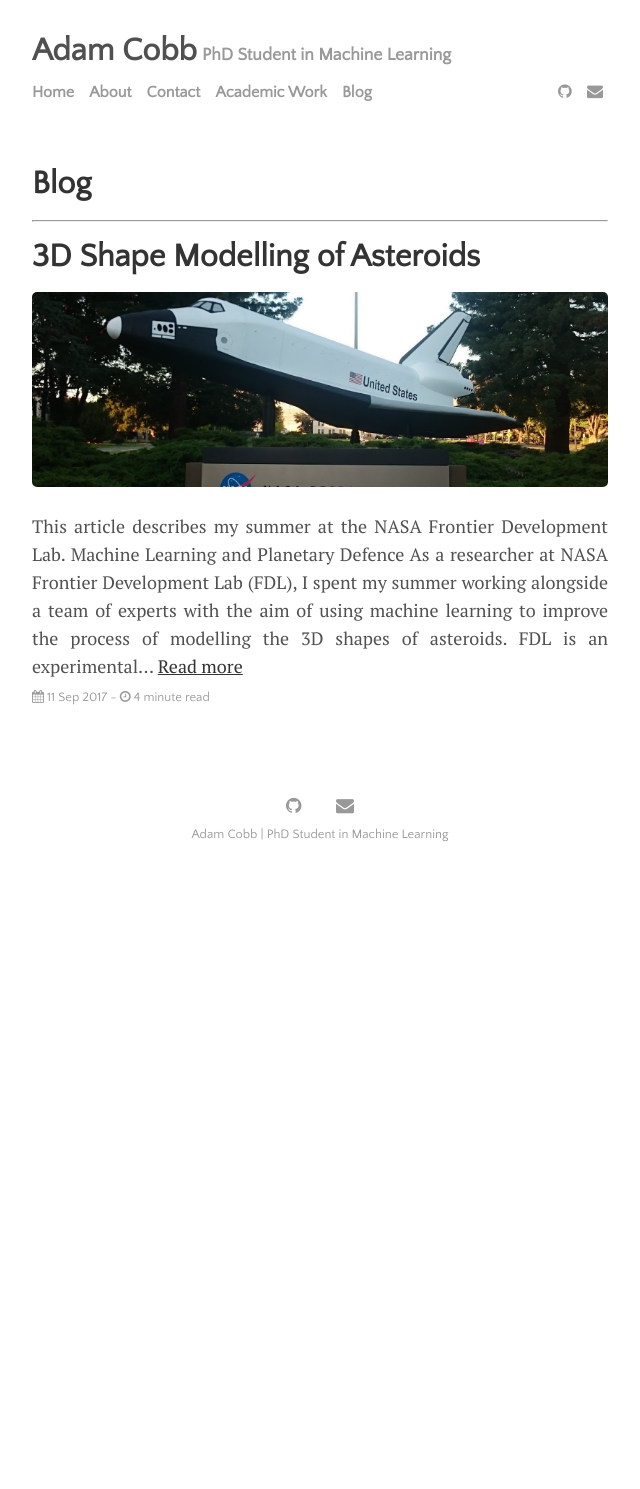
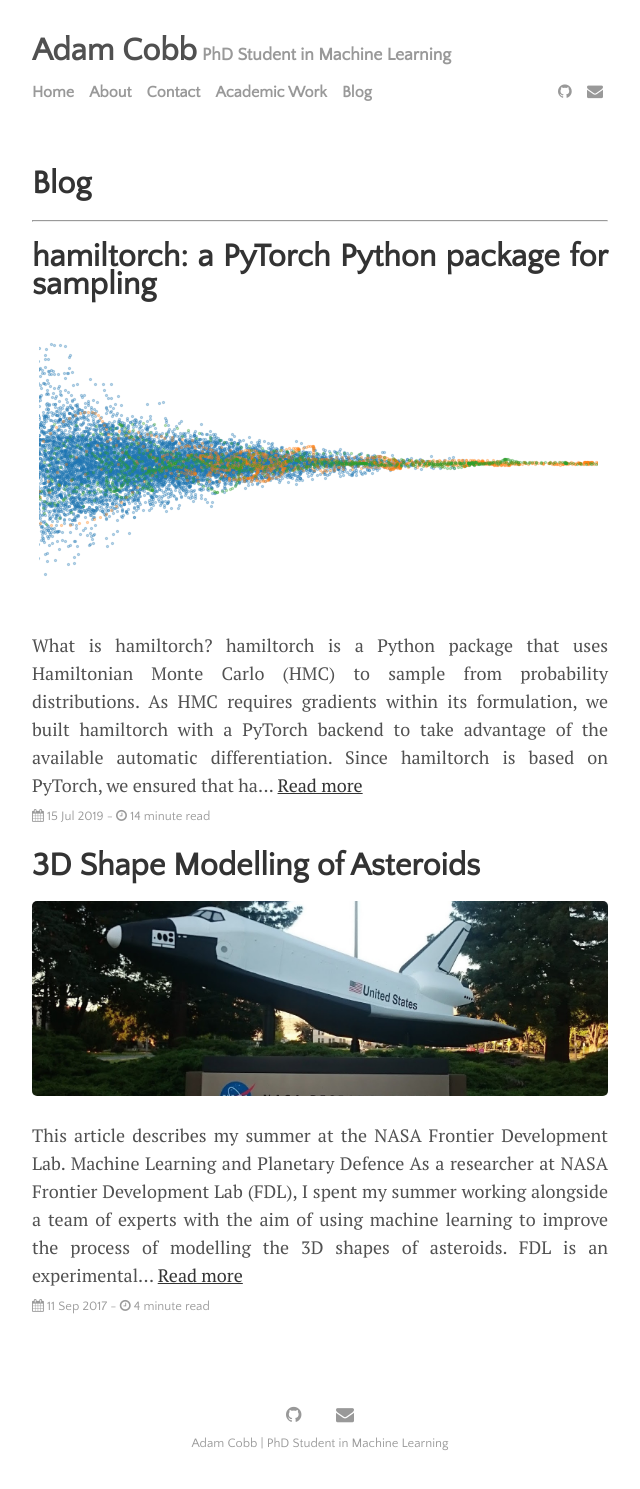
Before and after one commit to AdamCobb/AdamCobb.github.io, a Jekyll site: the page built from menu/writing.md, in a window 1280 px wide. Shown: the whole page, without its empty margins (320-960 px from the left). Built offline with Jekyll 4.4.1, drawn with Linux system fonts in a browser that asks for light colours; nearby versions of some CDN libraries; before the commit the page ends 900 px from its top, so only the background shows below that; some of the changed lines change nothing that is shown.

Commit message:
hamiltorch blog

````diff
--- /dev/null
+++ b/_posts/2019-07-15-hamiltorch.md
@@ -0,0 +1,546 @@
+---
+layout: post
+title: "hamiltorch: a PyTorch Python package for sampling"
+categories: journal
+tags: [documentation,sample]
+image:
+  feature: funnel_side.png
+  teaser: funnel_side.png
+  credit:
+  creditlink:
+---
+<!-- This blog post introduces the basics of [*hamiltorch*](www.google.co.uk). -->
+
+## What is *hamiltorch*?
+
+`hamiltorch` is a Python package that uses *Hamiltonian Monte Carlo (HMC)* to sample from probability distributions. As HMC requires gradients within its formulation, we built `hamiltorch` with a PyTorch backend to take advantage of the available automatic differentiation. Since `hamiltorch` is based on PyTorch, we ensured that `hamiltorch` is able to sample directly from neural network (NN) models (objects inheriting from the `torch.nn.Module`). As far as we are aware there are two main strengths to `hamiltorch`:
+1. We have built Riemannian Manifold Hamiltonian Monte Carlo into our framework, which allows others to build/improve on the possible Riemannian metrics available in our toolbox.
+2. Anyone can build a NN model in PyTorch and then use `hamiltorch` to directly sample from the network. This includes using Convolutional NNs and taking advantage of GPUs.
+
+## Getting started
+
+First install the dependency:
+https://github.com/mariogeiger/hessian
+
+Then install this package <font color="red">(Link to hamiltorch coming soon)</font>:
+
+```
+git clone https://github.com/AdamCobb/hamiltorch.git
+cd hamiltorch
+pip install .
+```
+
+Now you are ready to start playing around with `hamiltorch`.
+
+We can start with opening up a Jupyter Notebook and importing the relevant modules:
+
+```python
+import torch
+import hamiltorch
+import matplotlib.pyplot as plt
+%matplotlib inline
+```
+
+We can also take this opportunity to use `hamiltorch` to set the random seed and select a GPU if it is available (however I recommend sticking to CPU(s) unless you are working on a large NN e.g. see <A href="#bayesian-neural-networks-with-hamiltorch">here</A>).
+
+```python
+hamiltorch.set_random_seed(123)
+device = torch.device('cuda' if torch.cuda.is_available() else 'cpu')
+```
+
+Now we are ready to introduce an application:
+
+## Sampling a multivariate Gaussian
+***
+1. We would like to sample from a multivariate Gaussian distribution. However, we cannot directly sample from the distribution as one normally would. The task is to use `hamiltorch` to sample from this multivariate Gaussian.
+
+***
+
+This is where I introduce one of the core components of `hamiltorch`, the log probability function. In `hamiltorch`, we have designed the samplers to receive a function handle `log_prob_func`, which the sampler will use to evaluate the log probability of each sample. A `log_prob_func` must take a 1-d vector of length equal to the number of parameters that are being sampled. For the example of our multivariate Gaussian distribution, we can define our `log_prob_func` as follows:
+
+```python
+def log_prob_func(params):
+    mean = torch.tensor([1.,2.,3.])
+    stddev = torch.tensor([0.5,0.5,0.5])
+    return torch.distributions.Normal(mean, stddev).log_prob(params).sum()
+```
+This simply defines the log probability of a 3-dimensional Gaussian distribution, $$\mathcal{N}(\mathbf{x};\boldsymbol{\mu},\boldsymbol{\Sigma})$$, where $$ \boldsymbol{\mu} = [1,2,3] $$ and $$ \boldsymbol{\Sigma} = \mathrm{diag}([0.1,0.1,0.1]) $$. Therefore for a 3-dimensional vector, `log_prob_func` returns a single number corresponding to $$ p(\mathbf{x}\vert\boldsymbol{\mu},\boldsymbol{\Sigma}) $$.
+
+Now that the `log_prob_func` has been defined above, we can start to use the core sampler in `hamiltorch`. Here, I introduce the `hamiltorch.sample` function, where details of the arguments and their definitions are listed <A href="#hamiltorch-function-descriptions">here</A>. We can now sample from the multivariate Gaussian using mostly the default sampler settings (Standard HMC). This is without spending too much time optimising the parameters such as the trajectory length (`num_steps_per_sample`) and the step size.
+
+#### Simple HMC:
+
+```python
+num_samples = 400
+step_size = .3
+num_steps_per_sample = 5
+
+hamiltorch.set_random_seed(123)
+params_init = torch.zeros(3)
+params_hmc = hamiltorch.sample(log_prob_func=log_prob, params_init=params_init,  num_samples=num_samples, step_size=step_size, num_steps_per_sample=num_steps_per_sample)
+```
+*Output:*
+
+    Sampling (Sampler.HMC; Integrator.IMPLICIT)
+    Time spent  | Time remain.| Progress             | Samples | Samples/sec
+    0d:00:00:00 | 0d:00:00:00 | #################### | 400/400 | 506.48
+    Acceptance Rate 1.00
+
+
+#### Riemannian HMC:
+
+Say we now want to perform Riemannian Manifold HMC (RMHMC), which incorporates the geometry of the problem. We can simply select RMHMC by setting `sampler=hamiltorch.Sampler.RMHMC`.
+
+```python
+sampler=hamiltorch.Sampler.RMHMC
+integrator=hamiltorch.Integrator.IMPLICIT
+
+hamiltorch.set_random_seed(123)
+params_init = torch.zeros(3)
+params_irmhmc = hamiltorch.sample(log_prob_func=log_prob, params_init=params_init, num_samples=num_samples, step_size=step_size, num_steps_per_sample=num_steps_per_sample, sampler=sampler, integrator=integrator)
+```
+*Output:*
+
+    Sampling (Sampler.RMHMC; Integrator.IMPLICIT)
+    Time spent  | Time remain.| Progress             | Samples | Samples/sec
+    0d:00:00:29 | 0d:00:00:00 | #################### | 400/400 | 13.73
+    Acceptance Rate 1.00
+
+We can also repeat the above RMHMC scheme for **explicit** integration and set the `integrator=hamiltorch.Integrator.EXPLICIT`. For the differences between the integrators and the samplers, please refer to our paper <font color="red">(Link coming soon)</font>.
+
+We can then plot these 3D samples below.
+
+***
+
+<center>
+	<img src="{{ site.github.url }}/images/Gaussian_plots.png" alt="Gauss" style="width:100%;">
+</center>
+<sub>
+<sub>
+<em>
+	<center>
+			<sub><strong>Samples taken from the 3D Gaussian distribution plotted in three 2D plots.</strong></sub>
+			<sub> Both Riemannian-based samplers benefit from taking into account the underlying geometry.</sub>
+	</center>
+</em>
+</sub>
+</sub>
+
+***
+
+## Sampling from a more complicated distribution
+
+So far we have sampled from a simple multivariate Gaussian distribution, where the geometry was well defined such that the metric tensor is always positive semi-definitive. In order to give a flavour of how one might go about dealing with less-well behaved log probabilities, we will use the funnel distribution[^1] as an illustrative example.
+
+*Definition:*
+
+$$\prod_i^D\mathcal{N}(x_i\vert 0, \exp\{-v\})\mathcal{N}(v\vert 0, 3^2)$$
+
+Where we wish to sample the $$D+1$$ dimensional vector $$[v, x_1, \dots x_D]$$.
+
+*Code for `log_prob_func`:*
+
+```python
+D = 10
+# log_prob_func for funnel
+def funnel_ll(w, dim=D):
+    v_dist = torch.distributions.Normal(0,3)
+    ll = v_dist.log_prob(w[0])
+    x_dist = torch.distributions.Normal(0,torch.exp(-w[0])**0.5)
+    ll += x_dist.log_prob(w[1:]).sum()
+    return ll
+```
+
+The key reason for using the funnel distribution is because its marginal distribution, $$p(v) = \mathcal{N}(v\vert 0, 3^2)$$, is a simple Gaussian. Therefore, despite it being a hierarchical model that is challenging to sample, the marginal is known and can be compared with the empirical samples.
+
+The problem we have now is that the metric tensor is no longer positive semi-definitive. A possible solution to this problem is by filtering out the negative eigenvalues using *softabs*[^2]. This can be done by setting `metic=hamiltorch.Metric.SOFTABS` for all RMHMC samplers.
+
+Again, we can now run the three different samplers as follows:
+
+#### Simple HMC:
+
+```python
+hamiltorch.set_random_seed(123)
+params_init = torch.ones(D + 1)
+params_init[0] = 0.
+step_size = 0.3093
+num_samples = 500
+L = 25
+omega=100
+threshold = 1e-3
+softabs_const=10**6
+
+params_hmc = hamiltorch.sample(log_prob_func=funnel_ll, params_init=params_init, num_samples=num_samples,
+                               step_size=step_size, num_steps_per_sample=L)
+```
+*Output:*
+
+    Sampling (Sampler.HMC; Integrator.IMPLICIT)
+    Time spent  | Time remain.| Progress             | Samples | Samples/sec
+    0d:00:00:10 | 0d:00:00:00 | #################### | 500/500 | 45.89
+    Acceptance Rate 0.99
+
+
+#### Implicit RMHMC:
+
+```python
+hamiltorch.set_random_seed(123)
+params_init = torch.ones(D + 1)
+params_init[0] = 0.
+step_size = 0.15
+num_samples = 50
+num_steps_per_sample = 25
+threshold = 1e-3
+softabs_const=10**6
+
+params_i_rmhmc = hamiltorch.sample(log_prob_func=funnel_ll, params_init=params_init, num_samples=num_samples,
+                                   sampler=hamiltorch.Sampler.RMHMC, integrator=hamiltorch.Integrator.IMPLICIT,
+                                   metric=hamiltorch.Metric.SOFTABS, fixed_point_threshold=threshold, jitter=0.01,
+                                   num_steps_per_sample=num_steps_per_sample, step_size=step_size, softabs_const=softabs_const)
+
+
+```
+*Output:*
+
+Note that as the funnel distribution can be ill-defined in some parts of the space, the sampler informs the user when a sample results in an invalid log probability or an invalid hessian. These samples are rejected and the sampler recovers and continues from the previous accepted sample.
+
+
+        Sampling (Sampler.RMHMC; Integrator.IMPLICIT)
+        Time spent  | Time remain.| Progress             | Samples | Samples/sec
+        Invalid log_prob: -inf, params: tensor([ -190.1948, -2425.3206,  -269.3571, -2584.8828,  -853.4375, -1716.3528,
+                -1671.2803,  1183.8041, -1716.4843,   -13.2883,   396.5518],
+               grad_fn=<AddBackward0>)
+        Invalid hessian: tensor([[       nan, -0.0000e+00, -0.0000e+00, -0.0000e+00, -0.0000e+00, -0.0000e+00,
+                 -0.0000e+00, -0.0000e+00, -0.0000e+00, -0.0000e+00, -0.0000e+00],
+                [-0.0000e+00, 1.1894e-33, -0.0000e+00, -0.0000e+00, -0.0000e+00, -0.0000e+00,
+                 -0.0000e+00, -0.0000e+00, -0.0000e+00, -0.0000e+00, -0.0000e+00],
+                [-0.0000e+00, -0.0000e+00, 1.1894e-33, -0.0000e+00, -0.0000e+00, -0.0000e+00,
+                 -0.0000e+00, -0.0000e+00, -0.0000e+00, -0.0000e+00, -0.0000e+00],
+                [-0.0000e+00, -0.0000e+00, -0.0000e+00, 1.1894e-33, -0.0000e+00, -0.0000e+00,
+                 -0.0000e+00, -0.0000e+00, -0.0000e+00, -0.0000e+00, -0.0000e+00],
+                [-0.0000e+00, -0.0000e+00, -0.0000e+00, -0.0000e+00, 1.1894e-33, -0.0000e+00,
+                 -0.0000e+00, -0.0000e+00, -0.0000e+00, -0.0000e+00, -0.0000e+00],
+                [-0.0000e+00, -0.0000e+00, -0.0000e+00, -0.0000e+00, -0.0000e+00, 1.1894e-33,
+                 -0.0000e+00, -0.0000e+00, -0.0000e+00, -0.0000e+00, -0.0000e+00],
+                [-0.0000e+00, -0.0000e+00, -0.0000e+00, -0.0000e+00, -0.0000e+00, -0.0000e+00,
+                 1.1894e-33, -0.0000e+00, -0.0000e+00, -0.0000e+00, -0.0000e+00],
+                [-0.0000e+00, -0.0000e+00, -0.0000e+00, -0.0000e+00, -0.0000e+00, -0.0000e+00,
+                 -0.0000e+00, 1.1894e-33, -0.0000e+00, -0.0000e+00, -0.0000e+00],
+                [-0.0000e+00, -0.0000e+00, -0.0000e+00, -0.0000e+00, -0.0000e+00, -0.0000e+00,
+                 -0.0000e+00, -0.0000e+00, 1.1894e-33, -0.0000e+00, -0.0000e+00],
+                [-0.0000e+00, -0.0000e+00, -0.0000e+00, -0.0000e+00, -0.0000e+00, -0.0000e+00,
+                 -0.0000e+00, -0.0000e+00, -0.0000e+00, 1.1894e-33, -0.0000e+00],
+                [-0.0000e+00, -0.0000e+00, -0.0000e+00, -0.0000e+00, -0.0000e+00, -0.0000e+00,
+                 -0.0000e+00, -0.0000e+00, -0.0000e+00, -0.0000e+00, 1.1894e-33]],
+               grad_fn=<DivBackward0>), params: tensor([ -75.8118, -503.8369, -120.8768, -207.3312,  252.1230, -685.7836,
+                -530.2316, -203.5684,  192.2168,  -27.8746, -715.1514],
+               grad_fn=<AddBackward0>)
+        Invalid log_prob: -inf, params: tensor([ -104.7945, -1396.6093, -1758.9779,   490.2879,  -305.7715,  -188.9097,
+                 -176.8809,   378.2602,    99.7805,   913.4412,   272.1174],
+               grad_fn=<AddBackward0>)
+        0d:00:14:53 | 0d:00:00:00 | #################### | 50/50 | 0.06
+        Acceptance Rate 0.94
+
+
+#### Implicit RMHMC:
+
+```python
+hamiltorch.set_random_seed(123)
+params_init = torch.ones(D + 1)
+params_init[0] = 0.
+step_size = 0.15
+num_samples = 50
+num_steps_per_sample = 25
+explicit_binding_const=10
+softabs_const=10**6
+
+params_e_rmhmc = hamiltorch.sample(log_prob_func=funnel_ll, params_init=params_init, num_samples=num_samples,
+                                   sampler=hamiltorch.Sampler.RMHMC, integrator=hamiltorch.Integrator.EXPLICIT,
+                                   metric=hamiltorch.Metric.SOFTABS, fixed_point_threshold=threshold, jitter=0.01,
+                                   num_steps_per_sample=num_steps_per_sample, step_size=step_size, explicit_binding_const=explicit_binding_const,
+                                   softabs_const=softabs_const)
+
+
+
+```
+*Output:*
+
+    Sampling (Sampler.RMHMC; Integrator.EXPLICIT)
+    Time spent  | Time remain.| Progress             | Samples | Samples/sec
+    Invalid hessian: tensor([[nan, -inf, inf, -inf, -inf, -inf, -inf, -inf, -inf, -inf, -inf],
+            [-inf, nan, nan, nan, nan, nan, nan, nan, nan, nan, nan],
+            [inf, nan, nan, nan, nan, nan, nan, nan, nan, nan, nan],
+            [-inf, nan, nan, nan, nan, nan, nan, nan, nan, nan, nan],
+            [-inf, nan, nan, nan, nan, nan, nan, nan, nan, nan, nan],
+            [-inf, nan, nan, nan, nan, nan, nan, nan, nan, nan, nan],
+            [-inf, nan, nan, nan, nan, nan, nan, nan, nan, nan, nan],
+            [-inf, nan, nan, nan, nan, nan, nan, nan, nan, nan, nan],
+            [-inf, nan, nan, nan, nan, nan, nan, nan, nan, nan, nan],
+            [-inf, nan, nan, nan, nan, nan, nan, nan, nan, nan, nan],
+            [-inf, nan, nan, nan, nan, nan, nan, nan, nan, nan, nan]],
+           grad_fn=<DivBackward0>), params: tensor([  75.5394,  -10.3087,    8.2127,  -20.3933,  -65.2353,  -19.7363,
+             -21.4557,  -35.2749, -160.6523,  -34.1107,   -5.9985],
+           requires_grad=True)
+    Invalid log_prob: -inf, params: tensor([-168.7018,   36.5917,  -56.3353,  -68.8884,   92.6008,   63.7991,
+              40.8584,   50.6511,   10.5664,  -41.6701,  -45.2683],
+           requires_grad=True)
+    0d:00:03:27 | 0d:00:00:00 | #################### | 50/50 | 0.25
+    Acceptance Rate 0.94
+
+
+We can then plot the samples (selecting one of the $$D$$ $$x_i$$'s to be on the horizontal axis):
+
+
+***
+
+<center>
+	<img src="{{ site.github.url }}/images/funnel_samples.png" alt="Gauss" style="width:100%;">
+</center>
+<sub>
+<sub>
+<em>
+	<center>
+			<sub><strong>Samples taken from the 11-dimensional funnel distribution.</strong></sub>
+			<sub> Again, both Riemannian-based samplers benefit from taking into account the underlying geometry and are able to sample in the narrow part of the funnel.</sub>
+	</center>
+</em>
+</sub>
+</sub>
+
+***
+
+We can also plot the marginal distributions of $$v$$ by representing them in histograms. We plot the known Gaussian distribution in each figure for comparison. The KL divergence, $$\mathrm{D_{KL}}$$, is also included to measure how close the empirical distribution is from the true one.
+
+***
+
+<center>
+	<img src="{{ site.github.url }}/images/funnel_hist_plots.png" alt="Gauss" style="width:100%;">
+</center>
+<sub>
+<sub>
+<em>
+	<center>
+			<sub><strong>The marginal distributions of all three samplers.</strong></sub>
+			<sub>Compared to the known distribution (the red line), the Riemannian samplers provide samples that appear less biased by the narrowness of the funnel. This leads to a lower (better) KL divergence.</sub>
+	</center>
+</em>
+</sub>
+</sub>
+
+***
+
+## Bayesian neural networks with hamiltorch ##
+
+We have built `hamiltorch` in a way that makes it easy to run HMC over any network. Rather than needing to define the appropriate likelihood and priors for the network, we have already built a specific function, `hamiltorch.sample_model`, that wraps around `hamiltorch.sample` and does all this for you.
+For example, let's define a PyTorch convolutional neural network (CNN)[^3], which has been designed for the MNIST data set[^4] as follows:
+
+```python
+import torch.nn as nn
+import torch.nn.functional as F
+hamiltorch.set_random_seed(123)
+device = torch.device('cuda' if torch.cuda.is_available() else 'cpu')
+class Net(nn.Module):
+    """ConvNet -> Max_Pool -> RELU -> ConvNet -> Max_Pool -> RELU -> FC -> RELU -> FC -> SOFTMAX"""
+    def __init__(self):
+        super(Net, self).__init__()
+        self.conv1 = nn.Conv2d(1, 20, 5, 1)
+        self.conv2 = nn.Conv2d(20, 50, 5, 1)
+        self.fc1 = nn.Linear(4*4*50, 500)
+        self.fc2 = nn.Linear(500, 10)
+
+    def forward(self, x):
+        x = F.relu(self.conv1(x))
+        x = F.max_pool2d(x, 2, 2)
+        x = F.relu(self.conv2(x))
+        x = F.max_pool2d(x, 2, 2)
+        x = x.view(-1, 4*4*50)
+        x = F.relu(self.fc1(x))
+        x = self.fc2(x)
+        return F.log_softmax(x, dim=1)
+net = Net()
+```
+
+This gives us a CNN with 431,080 parameters from which to sample. In addition to designing a network, we now have data that needs to be incorporated. Therefore, we can download, reshape and normalise the MNIST data using `torchvision.datasets.MNIST` to give us `x_train, y_train, x_val, y_val`. For this task we just pick the training set to consist of 100 samples and the validation to be 1000.
+
+Finally, we must ensure that the likelihood of the NN model is set correctly when calling `hamiltorch.sample_model`. We do this by setting the `model_loss='multi_class'`. This is in fact the default setting so we will leave this argument alone. However for regression, we would need to remember to set it to `'regression'`.
+
+We are now ready to sample from the CNN:
+
+```python
+hamiltorch.set_random_seed(123)
+params_init = hamiltorch.util.flatten(list(net.parameters())).to(device).clone()
+step_size = 0.003
+num_samples = 3000
+num_steps_per_sample = 1
+tau_out = 1. # Must be set to 1. for 'multi_class'
+params_hmc = hamiltorch.sample_model(net, x_train, y_train, params_init=params_init, num_samples=num_samples,
+                               step_size=step_size, num_steps_per_sample=num_steps_per_sample, tau_out=tau_out)
+
+```
+*Output:*
+
+    Sampling (Sampler.HMC; Integrator.IMPLICIT)
+    Time spent  | Time remain.| Progress             | Samples   | Samples/sec
+    0d:00:00:25 | 0d:00:00:00 | #################### | 3000/3000 | 116.33
+    Acceptance Rate 0.96
+
+The above sampling took place on a **GPU** and was able to sample at a rate of 116.33 samples per second. When we ran the same code for a **CPU**, the sampling rate was a mere 13.92 samples per second, which is a noticeable difference. This meant on a CPU, we had to wait 3 min 35 s compared to the 25 s we waited for the GPU. There was an even larger difference between the two, when we used the samples to make predictions over the 1000 digits in the validation set (10 s versus 3 min 25 s!).
+
+Finally, we can use our built in function `hamiltorch.predict_model` to evaluate the performance of the samples over the validation.
+
+```python
+pred_list, log_prob_list = hamiltorch.predict_model(net, x_val, y_val, samples=params_hmc, model_loss='multi_class', tau_out=1., tau_list=None)
+_, pred = torch.max(pred_list, 2)
+acc = []
+for i in range(pred.shape[0]):
+    a = (pred[i].float() == y_val.flatten()).sum().float()/y_val.shape[0]
+    acc.append(a)
+```
+
+This results in the following accuracy of samples over iterations:
+
+***
+
+<center>
+	<img src="{{ site.github.url }}/images/mnist_acc_100_training.png" alt="mnist" style="width:100%;">
+</center>
+<sub>
+<sub>
+<em>
+	<center>
+			<sub><strong>Performance of the samples over the validation set.</strong></sub>
+			<sub>The expected accuracy over all the samples after iteration 500 is 77.6 %. This is after having only observed 100 digits.</sub>
+	</center>
+</em>
+</sub>
+</sub>
+
+***
+
+## What's next for hamiltorch
+
+I am currently writing up my thesis so it might be a while before I implement the next steps but I would like to:
+
+* Add additional samplers such as MHMC, NUTS etc...
+* Add more metrics for RMHMC.
+
+If you have any suggestions feel free to send me an email!
+
+
+[^1]: First introduced by in *Radford M Neal et al. Slice sampling. The annals of statistics, 31(3):705–767, 2003.*
+[^2]: As implemented in *Michael Betancourt. A general metric for Riemannian manifold Hamiltonian Monte Carlo. In International Conference on Geometric Science of Information, pages 327–334. Springer, 2013.*
+[^3]: https://github.com/pytorch/examples/blob/master/mnist/main.py
+[^4]: *LeCun, Yann, Bottou, Leon, Bengio, Yoshua, and Haffner, Patrick. Gradient-based learning applied to document recognition. Proceedings of the IEEE, 86(11):2278– 2324, 1998.*
+
+***
+
+## hamiltorch function descriptions ##
+
+*hamiltorch.sample*
+
+<table style="width:100%">
+  <thead class="thead-light">
+    <tr>
+      <th>Parameter</th>
+      <th>Description</th>
+    </tr>
+  </thead>
+  <tbody>
+    <tr>
+      <td><code> log_prob_func </code></td>
+      <td>Function handle for a log probability.</td>
+    </tr>
+    <tr>
+      <td><code> params_init </code></td>
+      <td>Initial value for parameters.<br><b>Type:</b> PyTorch tensor of shape (D,), where D is the parameter dimension. </td>
+    </tr>
+    <tr>
+      <td><code> num_samples </code></td>
+      <td>Number of samples.<br><b>Type:</b> int, Default=10 </td>
+    </tr>
+    <tr>
+      <td><code> num_steps_per_sample </code></td>
+      <td>Number of leapfrog steps (trajectory length).<br><b>Type:</b> int, Default=10 </td>
+    </tr>
+    <tr>
+      <td><code> step_size </code></td>
+      <td>Step size for numerical integration.<br><b>Type:</b> float, Default=0.1 </td>
+    </tr>
+    <tr>
+      <td><code> jitter </code></td>
+      <td>Constant multiplier for uniform random variable to be added to diagonal of Fisher.<br><b>Type:</b> float, Default=None </td>
+    </tr>
+    <tr>
+      <td><code> normalizing_const </code></td>
+      <td>Normalisation constant for the Fisher (Often equal to size of the data set).<br><b>Type:</b> float, Default=1.0 </td>
+    </tr>
+    <tr>
+      <td><code> softabs_const </code></td>
+      <td>Controls the softness of the <i>softabs</i> metric.<br><b>Type:</b> float, Default=None </td>
+    </tr>
+    <tr>
+      <td><code> explicit_binding_const </code></td>
+      <td>Controls the binding constant for the <i>explicit RMHMC</i> integrator.<br><b>Type:</b> float, Default=100. </td>
+    </tr>
+    <tr>
+      <td><code> fixed_point_threshold </code></td>
+      <td>The threshold condition for ending a fixed point loop for the <i>implicit RMHMC</i> integrator.<br><b>Type:</b> float, Default=1e-5 </td>
+    </tr>
+    <tr>
+      <td><code> fixed_point_max_iterations </code></td>
+      <td>Maximum number of iterations before ending a fixed point loop for the <i>implicit RMHMC</i> integrator.<br><b>Type:</b> int, Default=1000 </td>
+    </tr>
+    <tr>
+      <td><code> jitter_max_tries </code></td>
+      <td>Maximum number of draws of for jitter, when invalid values for gradients occur.<br><b>Type:</b> int, Default=10 </td>
+    </tr>
+    <tr>
+      <td><code> sampler </code></td>
+      <td>An instance of the <i>Sampler</i> class that determines the sampler to be used.<br><b>Type:</b> Sampler object, Default=Sampler.HMC<br> <b>Options:</b> HMC, RMHMC </td>
+    </tr>
+    <tr>
+      <td><code> integrator </code></td>
+      <td>An instance of the <i>Integrator</i> class that determines the integration scheme to be used.<br><b>Type:</b> Integration object, Default=Integrator.IMPLICIT<br> <b>Options:</b> EXPLICIT, IMPLICIT</td>
+    </tr>
+    <tr>
+      <td><code> metric </code></td>
+      <td>An instance of the <i>Metric</i> class that determines the metric to be used.<br><b>Type:</b> Metric object, Default=Metric.HESSIAN<br> <b>Options:</b> HESSIAN, SOFTABS</td>
+    </tr>
+    <tr>
+      <td><code> debug </code></td>
+      <td>Debugging flag to print convergence for <i>implicit</i> integration schemes<br><b>Type:</b> boolean, Default=False</td>
+    </tr>
+  </tbody>
+</table>
+
+*hamiltorch.sample_model*
+
+<table style="width:100%">
+  <thead class="thead-light">
+    <tr>
+      <th>Parameter</th>
+      <th>Description</th>
+    </tr>
+  </thead>
+  <tbody>
+  <tr>
+    <td><code> model </code></td>
+    <td>A PyTorch NN model that inherits from the <code> torch.nn.Module </code> <br><b>Type:</b> <code> torch.nn.Module </code></td>
+  </tr>
+  <tr>
+    <td><code> x </code></td>
+    <td>Input data where the first dimension is the number of data points and the other dimensions correspond to the <code> model </code> input shape. <br><b>Type:</b> <code> torch Tensor </code></td>
+  </tr>
+  <tr>
+    <td><code> y </code></td>
+    <td>Output data where the first dimension is the number of data points and the other dimensions correspond to the <code> model </code> output shape. <br><b>Type:</b> <code> Tensor </code></td>
+  </tr>
+    <tr>
+      <td><code> model_loss </code></td>
+      <td>Defines the likelihood for the NN model.<br><b>Type:</b> string, Default='multi_class'<br> <b>Options:</b> 'binary_class', 'regression'</td>
+    </tr>
+  </tbody>
+</table>
+This is in addition to the same parameters as described for *hamiltorch.sample*.
+
+***
--- a/css/main.css
+++ b/css/main.css
@@ -449,3 +449,9 @@
 .fa-codepen:hover {
 	color: black;
 }
+
+table, th, td {
+  border: 1px solid #ddd;
+  border-collapse: collapse;
+  padding: 15px;
+}
````
Also changed, not shown: images/Gaussian_plots.png (added), images/funnel_hist_plots.png (added), images/funnel_samples.png (added), images/funnel_side.png (added), images/mnist_acc_100_training.png (added).
